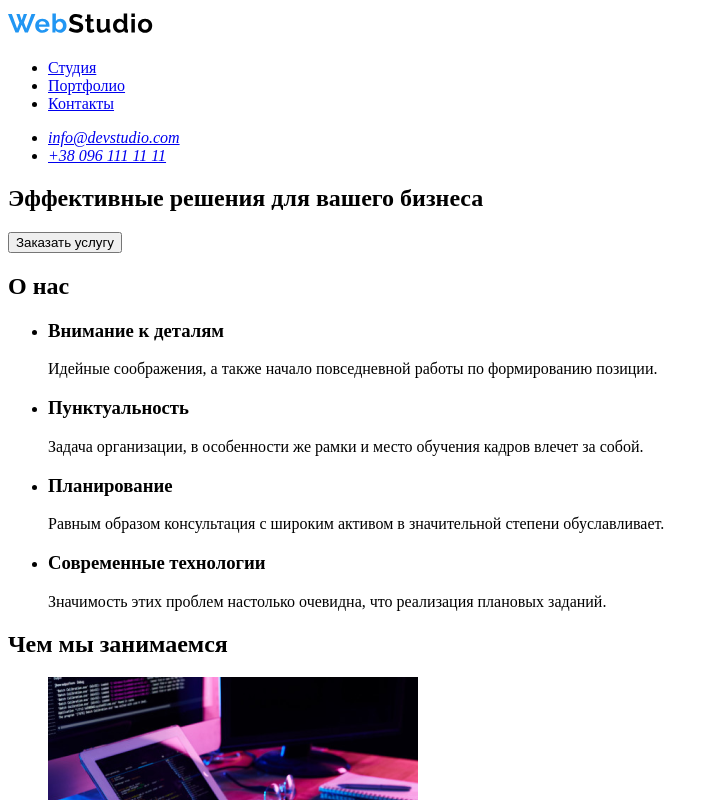
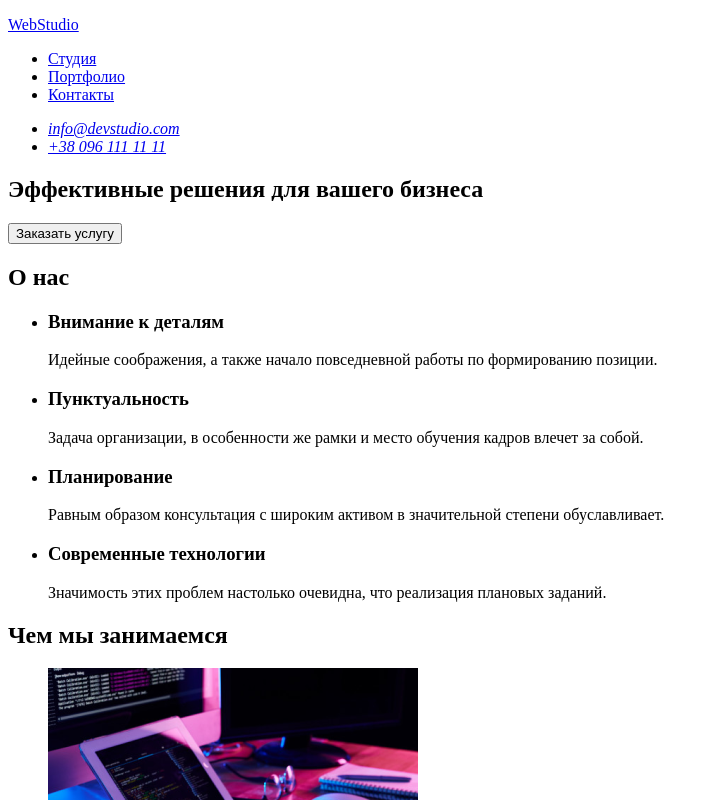
Before and after one commit to YeliseyevaO/github-homework1, a plain HTML site: page index.html in a window 1280 px wide. Shown: the top 800 px of the page, without its empty margins (0-719 px from the left). Drawn offline with Linux system fonts and the light colour scheme.

Commit message:
Update index.html
logo словами

```diff
--- a/index.html
+++ b/index.html
@@ -10,8 +10,7 @@
 <body>
     <header>
         <nav>
-            <a href="/" aria-lable="логотип сайта"><img src="./Images/WebStudio.svg" alt="логотип сайта" width="145"
-              height="31"/></a>
+            <a href="/" aria-lable="логотип сайта"><p>WebStudio</p></a>
 
             <ul>
                 <li><a href="#">Студия</a></li>
@@ -99,7 +98,7 @@
 </main>
 <footer>
     <p>
-        <img src="./Images/WebStudio.svg" alt="логотип сайта" width="145" height="31"/>
+        WebStudio
     </p>
     <!--contacts-->
     <section>
```
